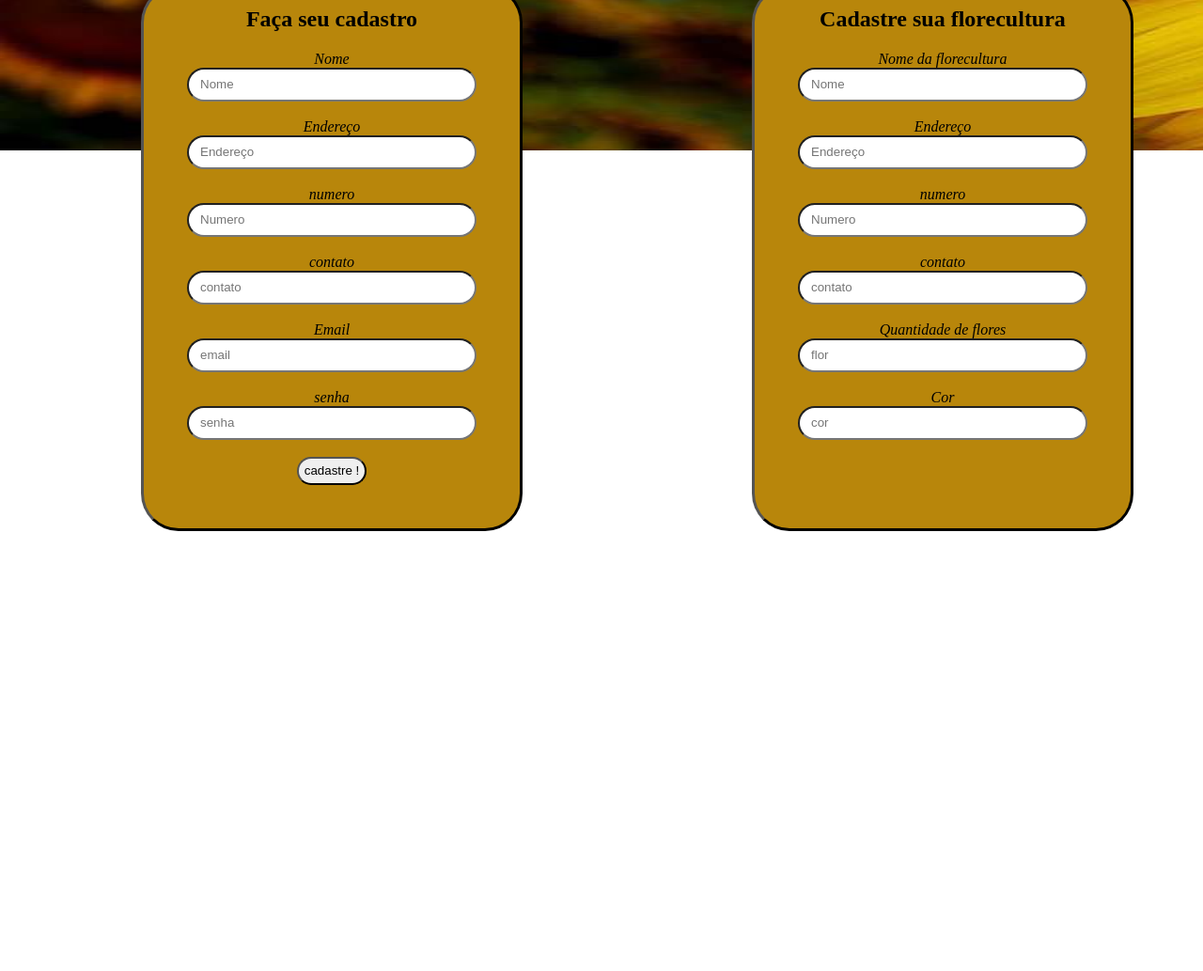
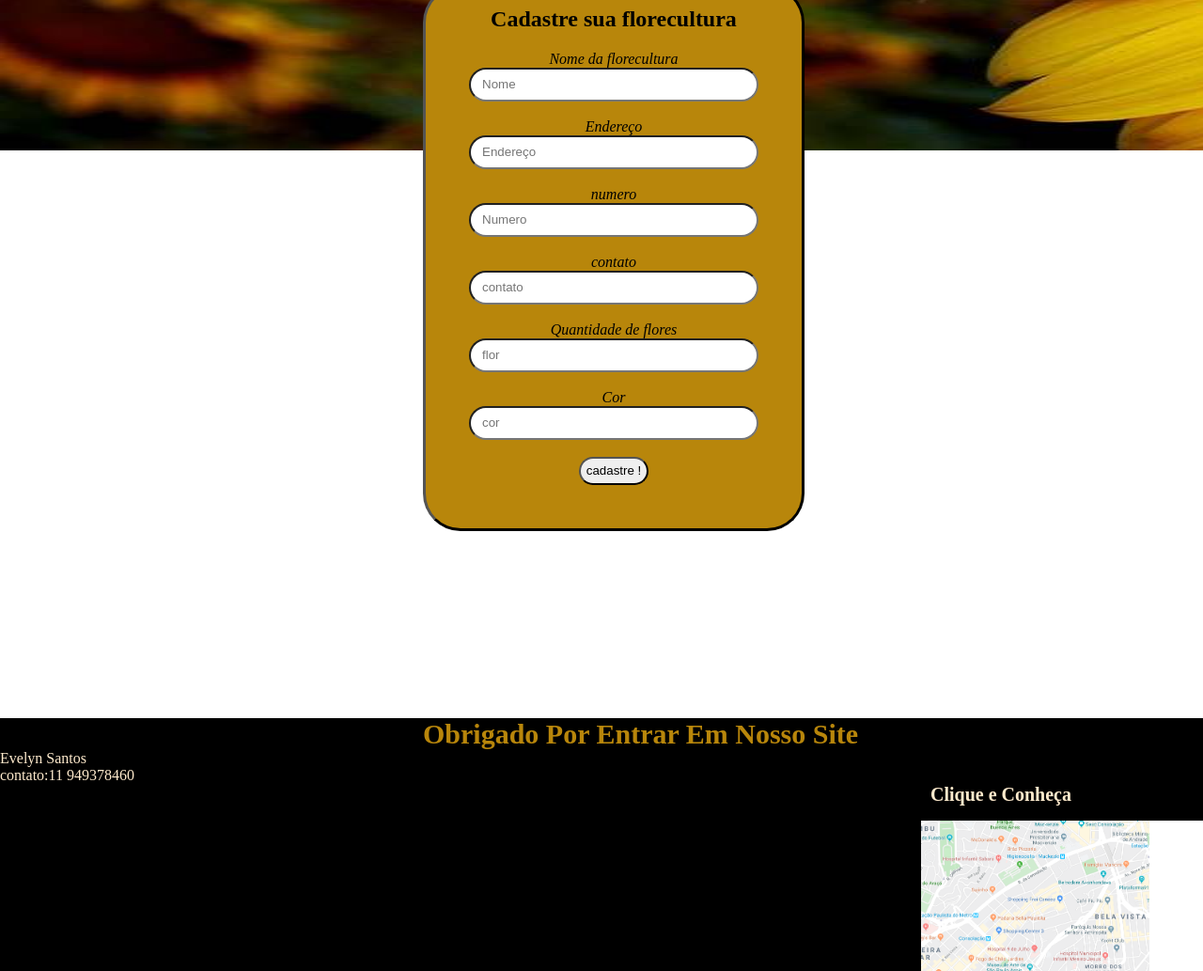
Before and after one commit to evelynsantosbandtec/site-pessoal, a plain HTML site: page cadastro.html in a window 1280 px wide. Shown: the part 290-1323 px from the top of the page at 94% size. Before the commit the page ends 855 px from the top, so only its background shows below. Drawn offline with Linux system fonts and the light colour scheme.

Commit message:
site pessoal

```diff
--- a/cadastro.css
+++ b/cadastro.css
@@ -10,7 +10,7 @@ body{
     border-color: black;
     margin-top: -180px;
     position: absolute;
-    margin-left: 150px;
+    margin-left: 450px;
     background-color: darkgoldenrod;
 
  }
@@ -66,17 +66,28 @@ input {
        height: 30px;
 
  }
-.fase2{
-    border-style:outset;
-    border-radius: 40px;
-    height: 575px;
-    width: 400px;
-    border-color: black;
-    margin-top: -180px;
-    position: absolute;
-    margin-left: 800px;
-    background-color: darkgoldenrod;
+ .footer{
+    background-color: black;
+    width: 100%;
+    height: 300px;
+    margin-top: 600px;
 }
-.fase2 ::placeholder{
-    padding: 10px;
+.footer2{
+    color: blanchedalmond;
 }
+.agradecimentos{
+    font-size: 30px;
+    margin-left: 450px;
+    color: darkgoldenrod;
+    top: 100px;
+
+}
+.imagemlocalizaçao{
+    height: 180px;
+    width: 330px;
+    margin-left: 980px;
+}
+.clique{
+    margin-left: 990px;
+    font-size: 20px;
+}
--- a/cadastro.html
+++ b/cadastro.html
@@ -23,21 +23,10 @@
 
     <div> <img src="meumundo.jpg"  class="imagem2"> </div>
 
-    <div class="cadastro">
 
-    <h2 > Faça seu cadastro</h2>
 
-       <em>Nome</em> <br></rb><input type="text" id="nome" placeholder="Nome"><br>
-       <br>
-      <em>Endereço</em><br> <input type="text" id="endereço" placeholder="Endereço"><br><br>
-     <em>numero</em><br><input type="text" id="numero" placeholder="Numero"><br><br>
-     <em>contato</em><br><input type="text" id="contato"placeholder="contato"><br><br>
-    <em>Email</em><br><input type="text" id="email"placeholder="email"><br><br>
-    <em>senha</em><br><input type="password" id="senha"placeholder="senha"><br><br>
 
-       <div><button onclick="somar()"> cadastre !</button></div>
-                 </div>
-                <div class="fase2">
+                <div class="cadastro">
                         <h2 > Cadastre sua florecultura</h2>
                         <em>Nome da florecultura</em> <br></rb><input type="text" id="nome" placeholder="Nome"><br>
                         <br>
@@ -47,8 +36,20 @@
                      <em>Quantidade de flores </em><br><input type="text" id="flor"placeholder="flor"><br><br>
                      <em> Cor </em><br><input type="password" id="cor"placeholder="cor"><br><br>
 
+       <div><button onclick="somar()"> cadastre !</button></div>
+
                 </div>
 
                  </center>
+                 <footer class="footer">
+                  <p class="footer2">
+                       <b class="agradecimentos"> Obrigado Por Entrar Em Nosso Site </b><br>
+                          Evelyn Santos<br>
+                         contato:11 949378460<br>
+                         <b class="clique">Clique e Conheça</b>
+                        </p>
+                       <a target="_blank" href="https://www.google.com/maps/search/mapa+da+paulista/@-23.5553512,-46.6594425,15z"><img class="imagemlocalizaçao" src="localizaçao.png" ></a>
+                </footer>
+
 </body>
 </html>
```
